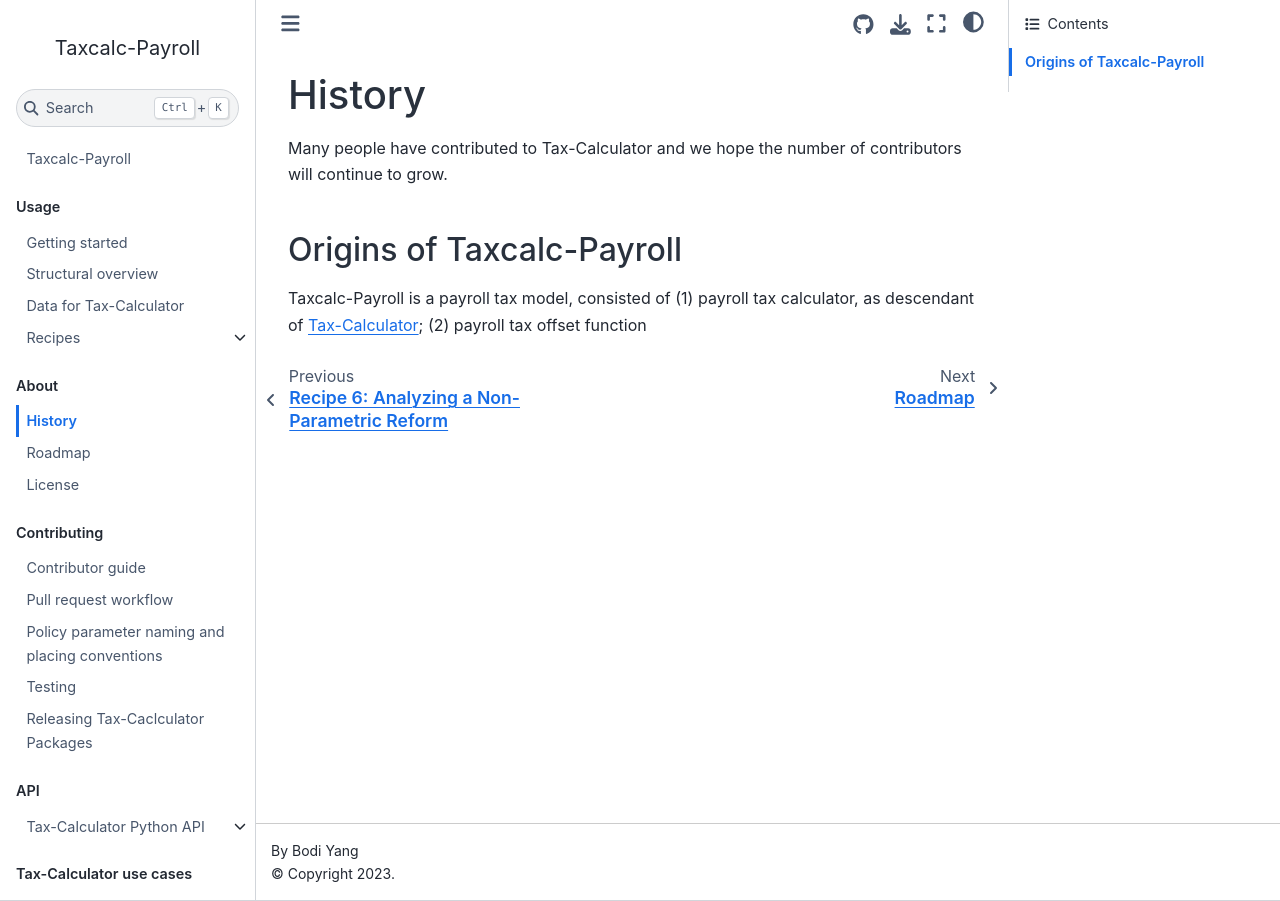
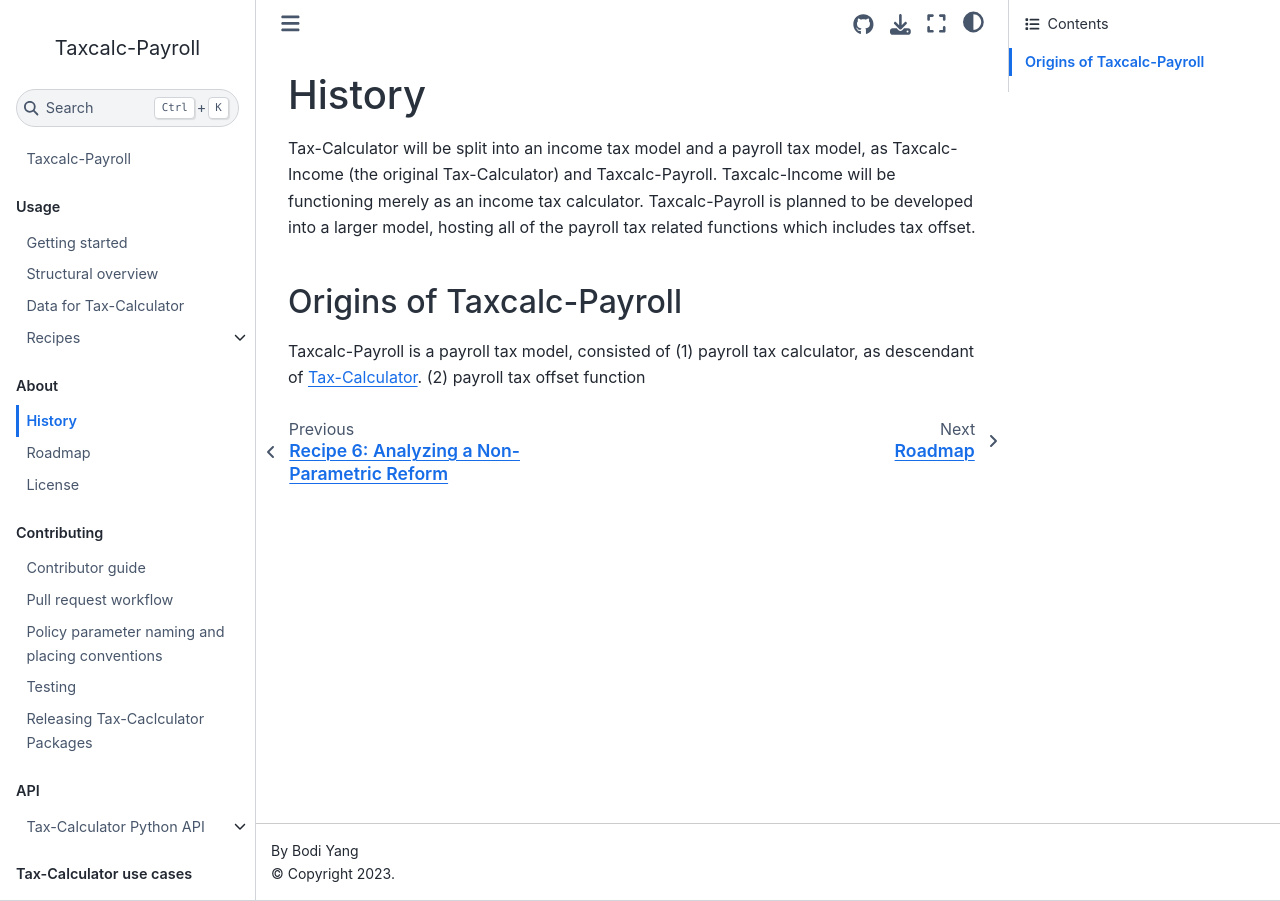
Before and after one commit to bodiyang/Taxcalc-Payroll, a Jupyter Book: the page built from docs/about/history.md, in a window 1280 px wide. Built offline with Jupyter Book 1.0.4 settings and Sphinx 7.4.7 and the Sphinx Book theme 1.1.4, drawn with Linux system fonts in a browser that asks for light colours; pages that are not in the unit, such as notebooks, are missing from menus.

Commit message:
Update history.md

```diff
--- a/docs/about/history.md
+++ b/docs/about/history.md
@@ -1,8 +1,9 @@
 History
 =======
 
-Many people have contributed to Tax-Calculator and we hope the number of contributors will continue to grow.
+Tax-Calculator will be split into an income tax model and a payroll tax model, as Taxcalc-Income (the original Tax-Calculator) and Taxcalc-Payroll. Taxcalc-Income will be functioning merely as an income tax calculator. Taxcalc-Payroll is planned to be developed into a larger model, hosting all of the payroll tax related functions which includes tax offset.
+
 
 ## Origins of Taxcalc-Payroll
 
-Taxcalc-Payroll is a payroll tax model, consisted of (1) payroll tax calculator, as descendant of [Tax-Calculator](https://github.com/PSLmodels/Tax-Calculator); (2) payroll tax offset function
+Taxcalc-Payroll is a payroll tax model, consisted of (1) payroll tax calculator, as descendant of [Tax-Calculator](https://github.com/PSLmodels/Tax-Calculator).  (2) payroll tax offset function
```
